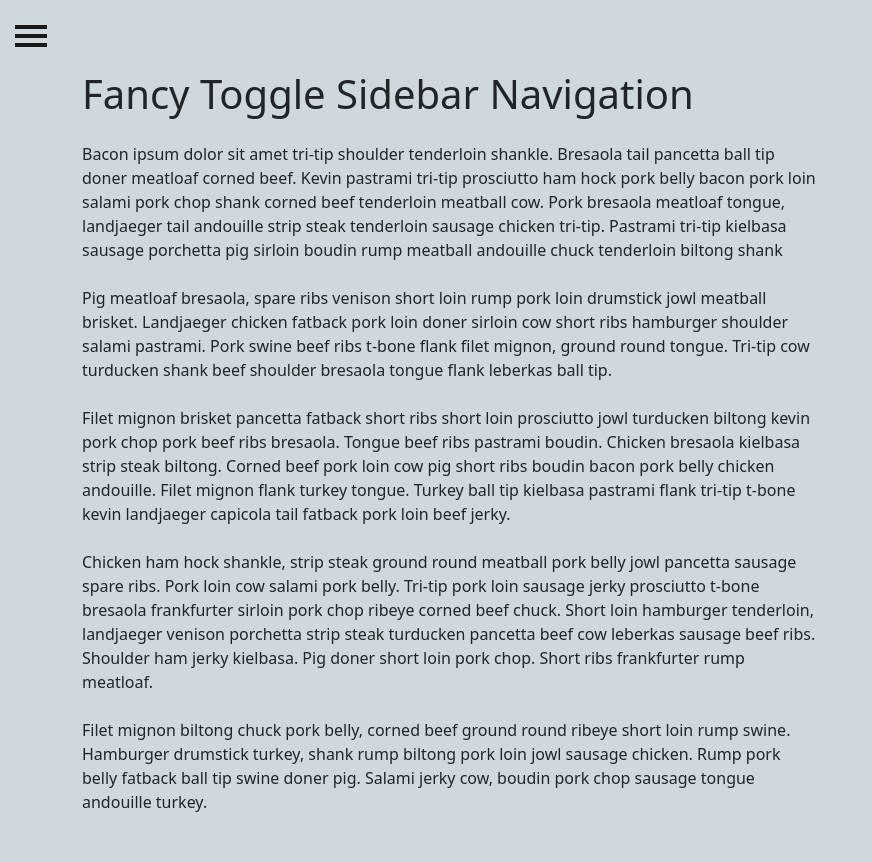
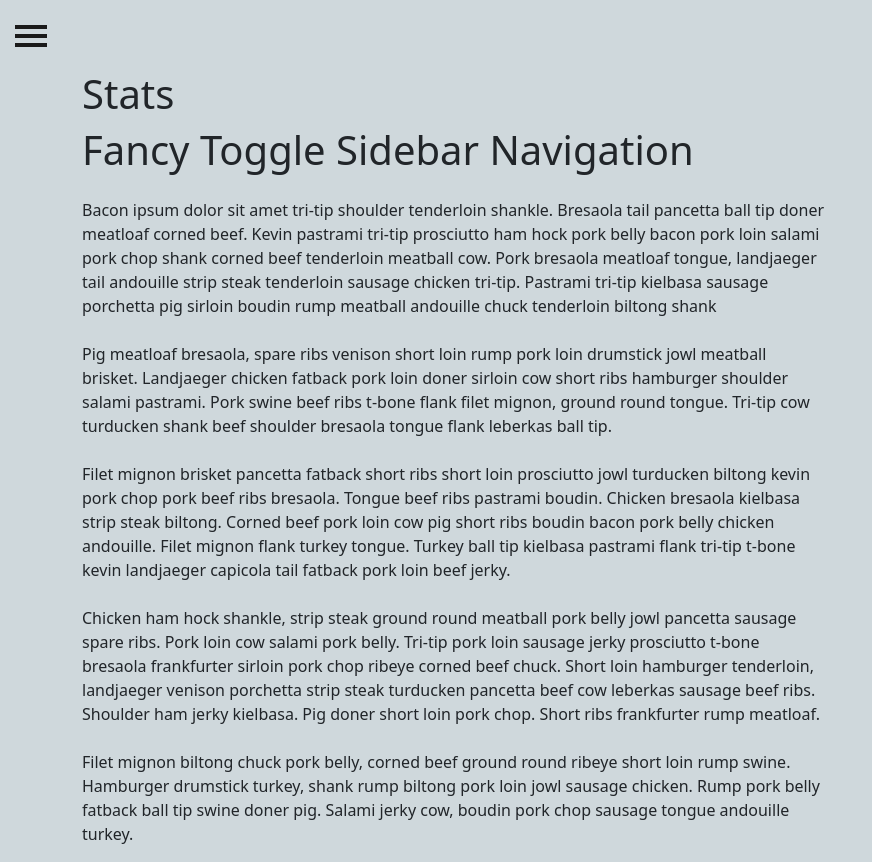
Before and after one commit to imtiyaz-hirani/java-fsd-hex-may-25, a React (Vite) app in the folder React UI/react-lms-ui/: page /author in a window 1280 px wide. Shown: the whole page, without its empty margins (0-872 px from the left). Before the commit the page ends 830 px from the top, so only its background shows below. Built offline with nearby package versions, Linux system fonts and the light colour scheme.

Commit message:
child-routes-added

```diff
--- a/React UI/react-lms-ui/src/App.jsx
+++ b/React UI/react-lms-ui/src/App.jsx
@@ -1,6 +1,10 @@
 import { BrowserRouter, Route, Routes } from "react-router-dom";
 import Login from "./components/Login";
 import AuthorDashboard from "./components/author/AuthorDashboard";
+import Courses from "./components/author/Courses";
+import Enrollments from "./components/author/Enrollments";
+import Profile from "./components/author/Profile";
+import Stats from "./components/author/Stats";
 import LearnerDashboard from "./components/learner/LearnerDashboard";
 
 function App() {
@@ -9,7 +13,12 @@ function App() {
     <BrowserRouter>
       <Routes>
         <Route path="/" element={<Login />}></Route>
-        <Route path="/author" element={<AuthorDashboard />}></Route>
+        <Route path="/author" element={<AuthorDashboard />}>
+          <Route index element={<Stats />} />
+          <Route path="courses" element={<Courses />} />
+          <Route path="enrollments" element={<Enrollments />} />
+          <Route path="profile" element={<Profile />} />
+        </Route>
         <Route path="/learner" element={<LearnerDashboard />}></Route>
       </Routes>
     </BrowserRouter>
--- a/React UI/react-lms-ui/src/components/author/AuthorDashboard.jsx
+++ b/React UI/react-lms-ui/src/components/author/AuthorDashboard.jsx
@@ -1,5 +1,7 @@
 import { useRef, useState } from 'react';
+import { Outlet } from 'react-router-dom';
 import '../../css/author.css';
+import Sidebar from './Sidebar';
 
 function AuthorDashboard() {
     // State to track if the sidebar/overlay is "closed" (meaning the overlay is hidden and sidebar is collapsed)
@@ -40,42 +42,8 @@ function AuthorDashboard() {
                     ref={overlayRef}
                     style={{ display: isClosed ? 'none' : 'block' }}
                 ></div>
+                <Sidebar />
 
-                {/* Sidebar */}
-                <nav className="navbar navbar-inverse fixed-top" id="sidebar-wrapper" role="navigation">
-                    <ul className="nav sidebar-nav">
-                        <div className="sidebar-header">
-                            <div className="sidebar-brand">
-                                <a href="#">Brand</a>
-                            </div>
-                        </div>
-                        <li><a href="#home"> Home</a></li>
-                        <li><a href="#about">About</a></li>
-                        <li><a href="#events">Events</a></li>
-                        <li><a href="#team">Team</a></li>
-                        <li className="dropdown">
-                            {/* Dropdown toggle for 'Works' */}
-                            <a href="#works" className="dropdown-toggle" data-toggle="dropdown">Works <span className="caret"></span></a>
-                            {/* Dropdown menu */}
-                            <ul className="dropdown-menu animated fadeInLeft" role="menu">
-                                <div className="dropdown-header">Dropdown heading</div>
-                                <li><a href="#pictures">Pictures</a></li>
-                                <li><a href="#videos">Videeos</a></li>
-                                <li><a href="#books">Books</a></li>
-                                <li><a href="#art">Art</a></li>
-                                <li><a href="#awards">Awards</a></li>
-                            </ul>
-                        </li>
-                        <li><a href="#services">Services</a></li>
-                        <li><a href="#contact">Contact</a></li>
-                        <li><a href="#followme">Follow me</a></li>
-                    </ul>
-                </nav>
-                {/* #sidebar-wrapper */}
-                {/* #sidebar-wrapper  */}
-
-                {/* Page Content  */}
-                {/* Page Content */}
                 <div id="page-content-wrapper">
                     {/* Hamburger button controlled by state and click handler */}
                     <button
@@ -90,21 +58,12 @@ function AuthorDashboard() {
                     </button>
                     <div className="container">
                         <div className="row">
-                            <div className="col-lg-8 col-lg-offset-2">
-                                <h1 className="text-3xl font-bold mb-4">Fancy Toggle Sidebar Navigation</h1>
-                                <p className="mb-4">Bacon ipsum dolor sit amet tri-tip shoulder tenderloin shankle. Bresaola tail pancetta ball tip doner meatloaf corned beef. Kevin pastrami tri-tip prosciutto ham hock pork belly bacon pork loin salami pork chop shank corned beef tenderloin meatball cow. Pork bresaola meatloaf tongue, landjaeger tail andouille strip steak tenderloin sausage chicken tri-tip. Pastrami tri-tip kielbasa sausage porchetta pig sirloin boudin rump meatball andouille chuck tenderloin biltong shank </p>
-                                <p className="mb-4">Pig meatloaf bresaola, spare ribs venison short loin rump pork loin drumstick jowl meatball brisket. Landjaeger chicken fatback pork loin doner sirloin cow short ribs hamburger shoulder salami pastrami. Pork swine beef ribs t-bone flank filet mignon, ground round tongue. Tri-tip cow turducken shank beef shoulder bresaola tongue flank leberkas ball tip.</p>
-                                <p className="mb-4">Filet mignon brisket pancetta fatback short ribs short loin prosciutto jowl turducken biltong kevin pork chop pork beef ribs bresaola. Tongue beef ribs pastrami boudin. Chicken bresaola kielbasa strip steak biltong. Corned beef pork loin cow pig short ribs boudin bacon pork belly chicken andouille. Filet mignon flank turkey tongue. Turkey ball tip kielbasa pastrami flank tri-tip t-bone kevin landjaeger capicola tail fatback pork loin beef jerky.</p>
-                                <p className="mb-4">Chicken ham hock shankle, strip steak ground round meatball pork belly jowl pancetta sausage spare ribs. Pork loin cow salami pork belly. Tri-tip pork loin sausage jerky prosciutto t-bone bresaola frankfurter sirloin pork chop ribeye corned beef chuck. Short loin hamburger tenderloin, landjaeger venison porchetta strip steak turducken pancetta beef cow leberkas sausage beef ribs. Shoulder ham jerky kielbasa. Pig doner short loin pork chop. Short ribs frankfurter rump meatloaf.</p>
-                                <p>Filet mignon biltong chuck pork belly, corned beef ground round ribeye short loin rump swine. Hamburger drumstick turkey, shank rump biltong pork loin jowl sausage chicken. Rump pork belly fatback ball tip swine doner pig. Salami jerky cow, boudin pork chop sausage tongue andouille turkey.</p>
-                            </div>
+                            <Outlet />
                         </div>
                     </div>
                 </div>
-                {/* /#page-content-wrapper */}
             </div>
-            {/* /#wrapper */}
-            {/* /#page-content-wrapper  */}
+
 
         </div>
 
--- /dev/null
+++ b/React UI/react-lms-ui/src/components/author/Courses.jsx
@@ -0,0 +1,8 @@
+function Courses() {
+
+    return (
+        <h1>Courses</h1>
+    )
+}
+
+export default Courses;
--- /dev/null
+++ b/React UI/react-lms-ui/src/components/author/Enrollments.jsx
@@ -0,0 +1,8 @@
+function Enrollments() {
+
+    return (
+        <h1>Enrollments</h1>
+    )
+}
+
+export default Enrollments;
--- /dev/null
+++ b/React UI/react-lms-ui/src/components/author/Profile.jsx
@@ -0,0 +1,8 @@
+function Profile() {
+
+    return (
+        <h1>Profile</h1>
+    )
+}
+
+export default Profile;
--- /dev/null
+++ b/React UI/react-lms-ui/src/components/author/Sidebar.jsx
@@ -0,0 +1,30 @@
+import { Link } from "react-router-dom";
+
+function Sidebar() {
+
+    return (
+        <>
+            {/* Sidebar */}
+            <nav className="navbar navbar-inverse fixed-top" id="sidebar-wrapper" role="navigation">
+                <ul className="nav sidebar-nav">
+                    <div className="sidebar-header">
+                        <div className="sidebar-brand">
+                            <a href="#">LMS Author</a>
+                        </div>
+                    </div>
+                    <li><Link to="/author">Home</Link></li>
+                    <li><Link to="/author/courses">Courses</Link></li>
+                    <li><Link to="/author/enrollments">Enrollments</Link></li>
+                    <li><Link to="/author/profile">Profile</Link></li>
+
+                    <li><a href="#services">Services</a></li>
+                    <li><a href="#contact">Contact</a></li>
+                    <li><a href="#followme">Follow me</a></li>
+                </ul>
+            </nav>
+
+        </>
+    )
+}
+
+export default Sidebar;
--- /dev/null
+++ b/React UI/react-lms-ui/src/components/author/Stats.jsx
@@ -0,0 +1,20 @@
+function Stats() {
+
+    return (
+        <div>
+            <h1>Stats</h1>
+            <div className="col-lg-8 col-lg-offset-2">
+                <h1 className="text-3xl font-bold mb-4">Fancy Toggle Sidebar Navigation</h1>
+                <p className="mb-4">Bacon ipsum dolor sit amet tri-tip shoulder tenderloin shankle. Bresaola tail pancetta ball tip doner meatloaf corned beef. Kevin pastrami tri-tip prosciutto ham hock pork belly bacon pork loin salami pork chop shank corned beef tenderloin meatball cow. Pork bresaola meatloaf tongue, landjaeger tail andouille strip steak tenderloin sausage chicken tri-tip. Pastrami tri-tip kielbasa sausage porchetta pig sirloin boudin rump meatball andouille chuck tenderloin biltong shank </p>
+                <p className="mb-4">Pig meatloaf bresaola, spare ribs venison short loin rump pork loin drumstick jowl meatball brisket. Landjaeger chicken fatback pork loin doner sirloin cow short ribs hamburger shoulder salami pastrami. Pork swine beef ribs t-bone flank filet mignon, ground round tongue. Tri-tip cow turducken shank beef shoulder bresaola tongue flank leberkas ball tip.</p>
+                <p className="mb-4">Filet mignon brisket pancetta fatback short ribs short loin prosciutto jowl turducken biltong kevin pork chop pork beef ribs bresaola. Tongue beef ribs pastrami boudin. Chicken bresaola kielbasa strip steak biltong. Corned beef pork loin cow pig short ribs boudin bacon pork belly chicken andouille. Filet mignon flank turkey tongue. Turkey ball tip kielbasa pastrami flank tri-tip t-bone kevin landjaeger capicola tail fatback pork loin beef jerky.</p>
+                <p className="mb-4">Chicken ham hock shankle, strip steak ground round meatball pork belly jowl pancetta sausage spare ribs. Pork loin cow salami pork belly. Tri-tip pork loin sausage jerky prosciutto t-bone bresaola frankfurter sirloin pork chop ribeye corned beef chuck. Short loin hamburger tenderloin, landjaeger venison porchetta strip steak turducken pancetta beef cow leberkas sausage beef ribs. Shoulder ham jerky kielbasa. Pig doner short loin pork chop. Short ribs frankfurter rump meatloaf.</p>
+                <p>Filet mignon biltong chuck pork belly, corned beef ground round ribeye short loin rump swine. Hamburger drumstick turkey, shank rump biltong pork loin jowl sausage chicken. Rump pork belly fatback ball tip swine doner pig. Salami jerky cow, boudin pork chop sausage tongue andouille turkey.</p>
+            </div>
+        </div>
+
+
+    )
+}
+
+export default Stats;
```
